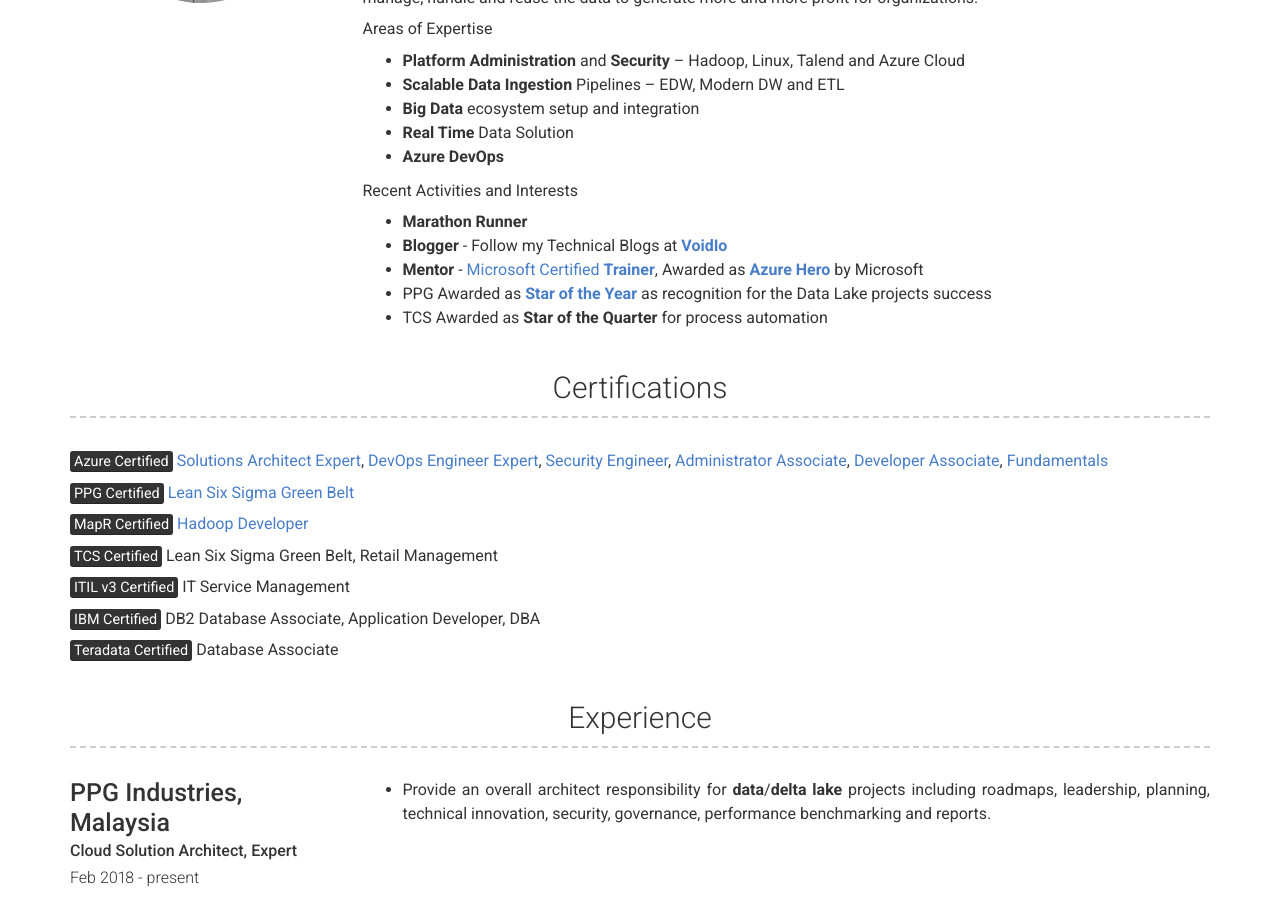
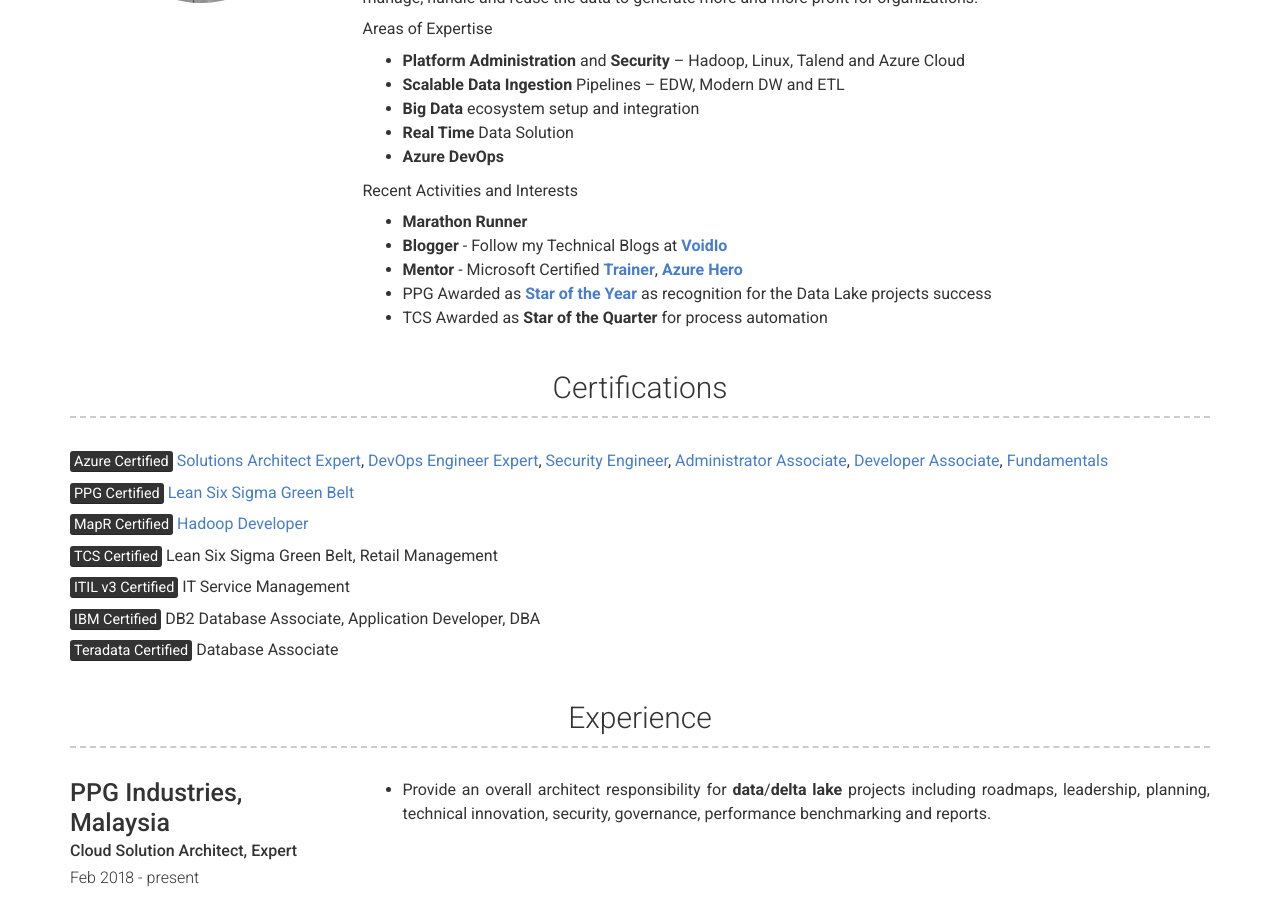
Before and after one commit to mohd-hasnain/mohd-hasnain.github.io, a Jekyll site: the page built from index.md, in a window 1280 px wide and 900 px high, scrolled down 476 px. Built offline with Jekyll 4.4.1, drawn with Linux system fonts in a browser that asks for light colours; nearby versions of some CDN libraries.

Commit message:
Update _config.yml

```diff
--- a/_config.yml
+++ b/_config.yml
@@ -54,7 +54,7 @@ about_content: | # this will include new lines to allow paragraphs
   Recent Activities and Interests
     - **Marathon Runner**
     - **Blogger** - Follow my Technical Blogs at [**VoidIo**](https://voidio.blogspot.com/)
-    - **Mentor** - [Microsoft Certified **Trainer**](https://www.youracclaim.com/badges/40d31f64-8811-45ea-8234-0e289b77b9c3/accept), Awarded as [**Azure Hero**](https://enjinx.io/eth/asset/63151533) by Microsoft
+    - **Mentor** - Microsoft Certified [**Trainer**](https://www.youracclaim.com/badges/40d31f64-8811-45ea-8234-0e289b77b9c3/accept), [**Azure Hero**](https://enjinx.io/eth/asset/63151533)
     - PPG Awarded as [**Star of the Year**](assets/award.jpg) as recognition for the Data Lake projects success
     - TCS Awarded as **Star of the Quarter** for process automation
 
```
